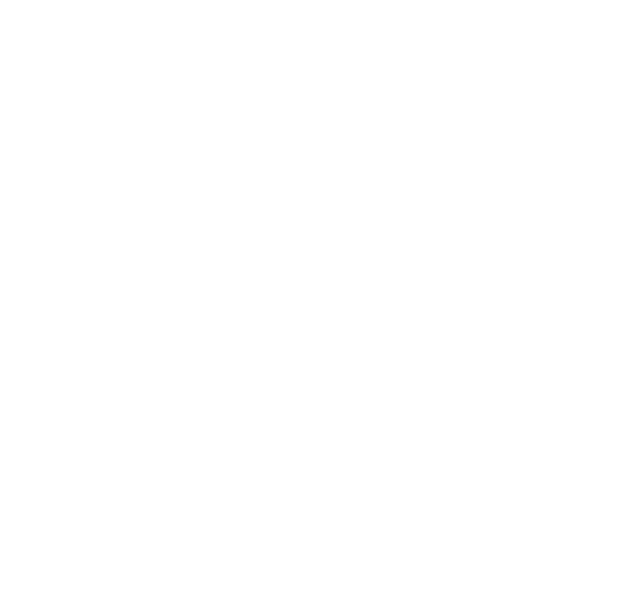
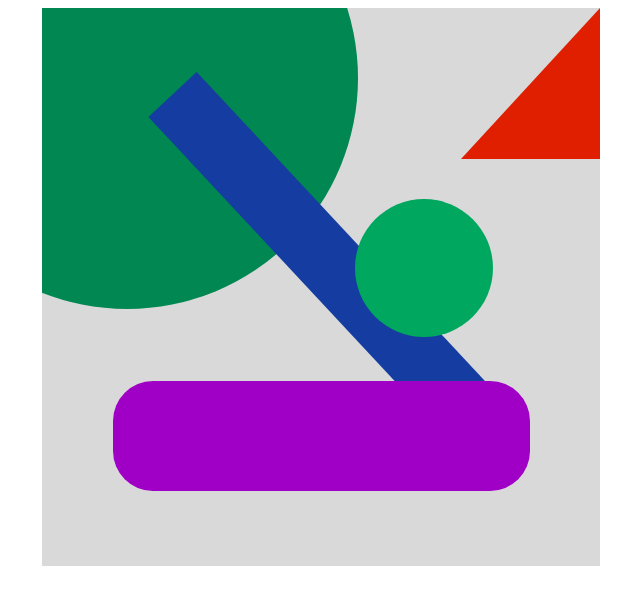
Before and after one commit to ElenaVolkova4/Geometric_shapes, a plain HTML site: page index.html in a window 1280 px wide. Shown: the whole page, without its empty margins (319-959 px from the left). Drawn offline with Linux system fonts and the light colour scheme.

Commit message:
added styles and svg

```diff
--- a/index.css
+++ b/index.css
@@ -0,0 +1,50 @@
+body {
+  display: flex;
+  justify-content: center;
+}
+
+.container {
+  width: 558px;
+  height: 558px;
+  background: #d9d9d9;
+  position: relative;
+}
+
+.triangle {
+  position: absolute;
+  display: inline-block;
+  border-bottom: 151px solid #df1f00;
+  border-left: 139px solid transparent;
+  top: 0px;
+  right: 0px;
+}
+
+.circle_small {
+  position: absolute;
+  bottom: 229px;
+  right: 107px;
+  width: 138px;
+  height: 138px;
+  border-radius: 50%;
+  background: #00a85f;
+}
+
+.rectangle_violet {
+  position: absolute;
+  bottom: 75px;
+  left: 71px;
+  width: 417px;
+  height: 110px;
+  border-radius: 40px;
+  background: #a000c6;
+}
+
+.rectangle_blue {
+  position: absolute;
+  transform: rotate(47deg);
+  bottom: 274px;
+  left: 59px;
+  width: 450px;
+  height: 66px;
+  background: #153ca1;
+}
--- a/index.html
+++ b/index.html
@@ -10,10 +10,18 @@
   <body>
     <div class="container">
       <div class="triangle"></div>
-      <div class="circle_big"></div>
+      <div class="rectangle_blue"></div>
+      <div class="rectangle_violet"></div>
       <div class="circle_small"></div>
-      <div class="rectangle_violet"></div>
-      <div class="rectangle_blue"></div>
+      <svg
+        xmlns="http://www.w3.org/2000/svg"
+        xmlns:xlink="http://www.w3.org/1999/xlink"
+        width="400"
+        height="400"
+        viewBox="0 0 400 400"
+      >
+        <circle cx="85" cy="70" r="231" fill="#008752" stroke="none" />
+      </svg>
     </div>
   </body>
 </html>
```
